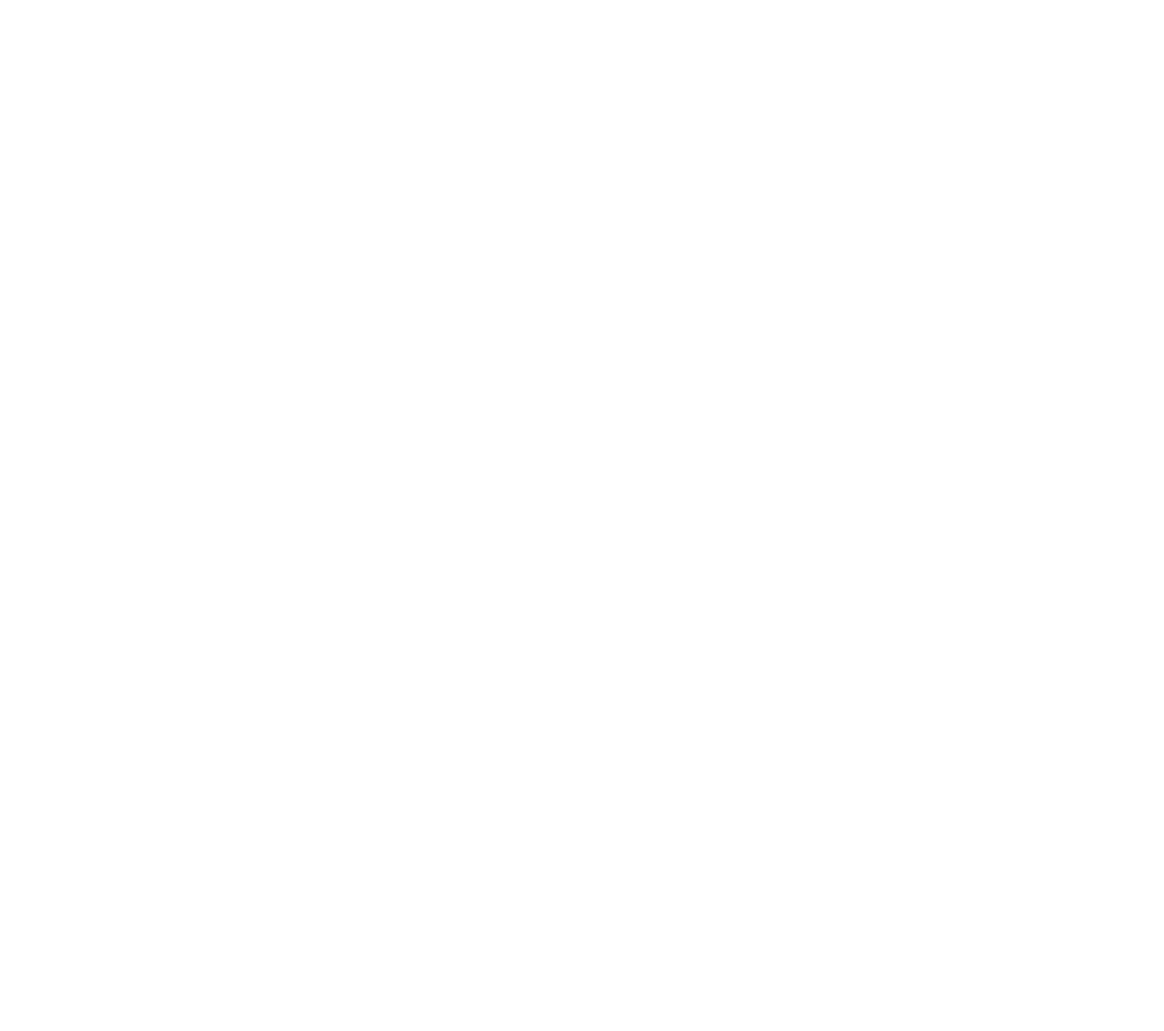
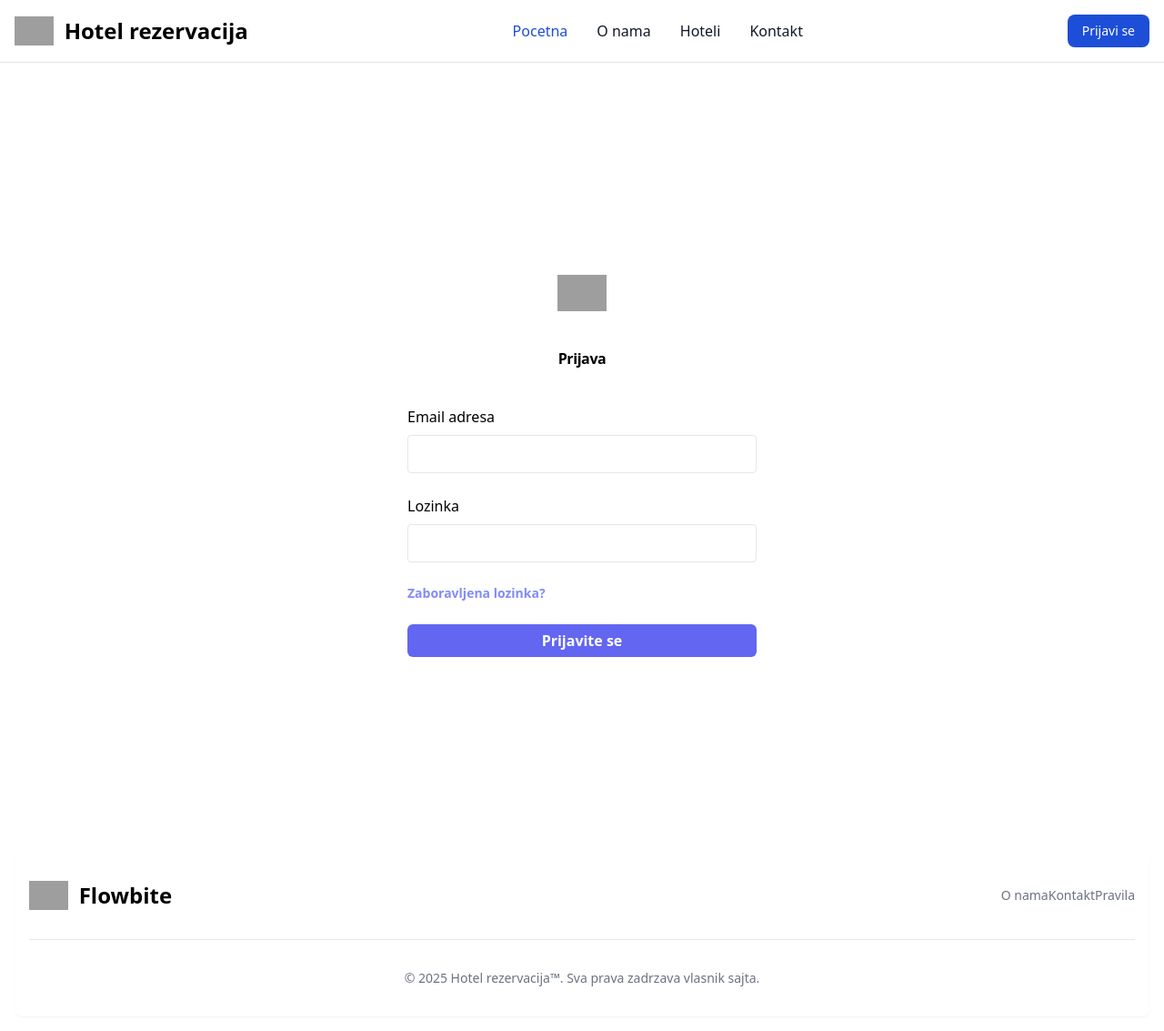
Before and after one commit to VladaR13/sajt_hotel, a PHP site: page /stranice/login/login.php in a window 1280 px wide. Before the commit the page is empty. Shown: the whole page at 91% size. Before the commit the page ends 800 px from the top, so only its background shows below. Run offline with PHP 8.4, Linux system fonts and the light colour scheme; grey boxes are pictures that could not be loaded.

Commit message:
Implementirana funkcija za login

````diff
--- a/baza.php
+++ b/baza.php
@@ -2,9 +2,9 @@
 $servername = "localhost";
 $username = "root";
 $password = "";
-
+$db = "hotel_rezervacije";
 // Kreiranje nove konekcije
-$conn = new mysqli($servername, $username, $password);
+$conn = new mysqli($servername, $username, $password, $db);
 
 // Provera konekcije
 if ($conn->connect_error) {
--- a/stranice/login/login.php
+++ b/stranice/login/login.php
@@ -0,0 +1,165 @@
+<?php
+//Konekcija baze
+session_start();
+
+require("../../baza.php");
+
+if (isset($_POST['login'])) { // <-- proverava da li je dugme "login" kliknuto
+    $email = $_POST['email'];
+    $lozinka = $_POST['lozinka'];
+
+    $stmt = $conn->prepare("SELECT korisnik_id, lozinka, ime FROM korisnik WHERE email=?");
+    $stmt->bind_param("s", $email);
+    $stmt->execute();
+    $result = $stmt->get_result();
+
+    if ($result->num_rows == 1) {
+        $user = $result->fetch_assoc();
+        if (password_verify($lozinka, $user['lozinka'])) {
+            // Uspešan login
+            $_SESSION['korisnik_id'] = $user['korisnik_id'];
+            $_SESSION['ime'] = $user['ime'];
+            echo "Uspešno ste prijavljeni!";
+        } else {
+            echo "Pogrešna lozinka!";
+        }
+    } else {
+        echo "Korisnik ne postoji!";
+    }
+}
+
+
+
+
+
+
+
+?>
+
+<!DOCTYPE html>
+<html lang="sr">
+<head>
+    <meta charset="UTF-8">
+    <meta http-equiv="X-UA-Compatible" content="IE=edge">
+    <meta name="viewport" content="width=device-width, initial-scale=1.0">
+    <title>Prijava - Hotel rezervacija</title>
+    <link rel="stylesheet" href="../../css/style.css">
+    <link href="https://cdn.jsdelivr.net/npm/tailwindcss@2.2.19/dist/tailwind.min.css" rel="stylesheet">
+
+</head>
+<body>
+    <!-- NAVIGACIJA -->
+    <nav class="bg-white dark:bg-gray-900 fixed w-full z-20 top-0 start-0 border-b border-gray-200 dark:border-gray-600">
+  <div class="max-w-screen-xl flex flex-wrap items-center justify-between mx-auto p-4">
+  <a href="index.php" class="flex items-center space-x-3 rtl:space-x-reverse">
+      <img src="https://www.logodesign.net/logo/line-art-buildings-in-swoosh-1273ld.png?nwm=1&nws=1&industry=hotel&sf=&txt_keyword=All" class="h-8" alt="Hotel Logo">
+      <span class="self-center text-2xl font-semibold whitespace-nowrap dark:text-white">Hotel rezervacija</span>
+  </a>
+  <div class="flex md:order-2 space-x-3 md:space-x-0 rtl:space-x-reverse">
+      <button type="button" class="text-white bg-blue-700 hover:bg-blue-800 focus:ring-4 focus:outline-none focus:ring-blue-300 font-medium rounded-lg text-sm px-4 py-2 text-center dark:bg-blue-600 dark:hover:bg-blue-700 dark:focus:ring-blue-800">Prijavi se</button>
+      <button data-collapse-toggle="navbar-sticky" type="button" class="inline-flex items-center p-2 w-10 h-10 justify-center text-sm text-gray-500 rounded-lg md:hidden hover:bg-gray-100 focus:outline-none focus:ring-2 focus:ring-gray-200 dark:text-gray-400 dark:hover:bg-gray-700 dark:focus:ring-gray-600" aria-controls="navbar-sticky" aria-expanded="false">
+        <span class="sr-only">Otvori meni</span>
+        <svg class="w-5 h-5" aria-hidden="true" xmlns="http://www.w3.org/2000/svg" fill="none" viewBox="0 0 17 14">
+            <path stroke="currentColor" stroke-linecap="round" stroke-linejoin="round" stroke-width="2" d="M1 1h15M1 7h15M1 13h15"/>
+        </svg>
+    </button>
+  </div>
+  <div class="items-center justify-between hidden w-full md:flex md:w-auto md:order-1" id="navbar-sticky">
+    <ul class="flex flex-col p-4 md:p-0 mt-4 font-medium border border-gray-100 rounded-lg bg-gray-50 md:space-x-8 rtl:space-x-reverse md:flex-row md:mt-0 md:border-0 md:bg-white dark:bg-gray-800 md:dark:bg-gray-900 dark:border-gray-700">
+      <li>
+        <a href="index.php" class="block py-2 px-3 text-white bg-blue-700 rounded-sm md:bg-transparent md:text-blue-700 md:p-0 md:dark:text-blue-500" aria-current="page">Pocetna</a>
+      </li>
+      <li>
+        <a href="/stranice/onama/onama.php" class="block py-2 px-3 text-gray-900 rounded-sm hover:bg-gray-100 md:hover:bg-transparent md:hover:text-blue-700 md:p-0 md:dark:hover:text-blue-500 dark:text-white dark:hover:bg-gray-700 dark:hover:text-white md:dark:hover:bg-transparent dark:border-gray-700">O nama</a>
+      </li>
+      <li>
+        <a href="/stranice/" class="block py-2 px-3 text-gray-900 rounded-sm hover:bg-gray-100 md:hover:bg-transparent md:hover:text-blue-700 md:p-0 md:dark:hover:text-blue-500 dark:text-white dark:hover:bg-gray-700 dark:hover:text-white md:dark:hover:bg-transparent dark:border-gray-700">Hoteli</a>
+      </li>
+      <li>
+        <a href="/stranice/kontakt/kontakt.php" class="block py-2 px-3 text-gray-900 rounded-sm hover:bg-gray-100 md:hover:bg-transparent md:hover:text-blue-700 md:p-0 md:dark:hover:text-blue-500 dark:text-white dark:hover:bg-gray-700 dark:hover:text-white md:dark:hover:bg-transparent dark:border-gray-700">Kontakt</a>
+      </li>
+    </ul>
+  </div>
+  </div>
+</nav>
+
+<!--Kontejner -->
+<div class="container mx-auto">
+<!--
+  This example requires updating your template:
+
+  ```
+  <html class="h-full bg-gray-900">
+  <body class="h-full">
+  ```
+-->
+<div class="flex min-h-full flex-col justify-center px-6 py-12 lg:px-8">
+  <div class="sm:mx-auto sm:w-full sm:max-w-sm">
+    <img src="https://www.logodesign.net/logo/line-art-buildings-in-swoosh-1273ld.png?nwm=1&nws=1&industry=hotel&sf=&txt_keyword=All" alt="VR hoteli" class="mx-auto h-10 w-auto" />
+    <h2 class="mt-10 text-center text-2xl/9 font-bold tracking-tight text-black">Prijava</h2>
+  </div>
+
+  <div class="mt-10 sm:mx-auto sm:w-full sm:max-w-sm">
+    <form action="#" method="POST" class="space-y-6">
+      <div>
+        <label for="email" class="block text-sm/6 font-medium text-black">Email adresa</label>
+        <div class="mt-2">
+          <input id="email" type="email" name="email" required autocomplete="email" class="appearance-none border rounded w-full py-2 px-3 text-grey-darker" />
+        </div>
+      </div>
+
+      <div>
+        <div class="flex items-center justify-between">
+          <label for="password" class="block text-sm/6 font-medium text-black">Lozinka</label>
+
+        </div>
+        <div class="mt-2">
+          <input id="password" type="password" name="lozinka" required autocomplete="current-password" class="appearance-none border rounded w-full py-2 px-3 text-grey-darker" />
+        </div>
+      </div>
+      <div class="text-sm">
+            <a href="#" class="font-semibold text-indigo-400 hover:text-indigo-300">Zaboravljena lozinka?</a>
+          </div>
+      <div>
+        <button name="login" type="submit" class="flex w-full justify-center rounded-md bg-indigo-500 px-3 py-1.5 text-sm/6 font-semibold text-white hover:bg-indigo-400 focus-visible:outline-2 focus-visible:outline-offset-2 focus-visible:outline-indigo-500" name="login">Prijavite se</button>
+      </div>
+    </form>
+  </div>
+</div>
+
+
+
+</div>
+
+
+
+<!--FUTER, brza navigacija -->
+<footer class="bg-white rounded-lg shadow-sm m-4">
+    <div class="w-full max-w-screen-xl mx-auto p-4 md:py-8">
+        <div class="sm:flex sm:items-center sm:justify-between">
+            <a href="../../index.php" class="flex items-center mb-4 sm:mb-0 space-x-3 rtl:space-x-reverse">
+                <img src="https://www.logodesign.net/logo/line-art-buildings-in-swoosh-1273ld.png?nwm=1&nws=1&industry=hotel&sf=&txt_keyword=All" class="h-8" alt="Hotel Logo" />
+                <span class="self-center text-2xl font-semibold whitespace-nowrap dark:text-white">Flowbite</span>
+            </a>
+            <ul class="flex flex-wrap items-center mb-6 text-sm font-medium text-gray-500 sm:mb-0 dark:text-gray-400">
+                <li>
+                    <a href="/stranice/onama/onama.php" class="hover:underline me-4 md:me-6">O nama</a>
+                </li>
+                <li>
+                    <a href="/stranice/kontakt/kontakt.php" class="hover:underline me-4 md:me-6">Kontakt</a>
+                </li>
+                <li>
+                    <a href="/stranice/pravila/pravila.php" class="hover:underline me-4 md:me-6">Pravila</a>
+                </li>
+
+            </ul>
+        </div>
+        <hr class="my-6 border-gray-200 sm:mx-auto dark:border-gray-700 lg:my-8" />
+        <span class="block text-sm text-gray-500 sm:text-center dark:text-gray-400">© 2025 <a href="index.php" class="hover:underline">Hotel rezervacija™</a>. Sva prava zadrzava vlasnik sajta.</span>
+    </div>
+</footer>
+
+<script src="../../js/lozinka_verifikacija.js"></script>
+
+</body>
+</html>
````
Also changed, not shown: stranice/registracija/register.php (+7 -7 lines).
